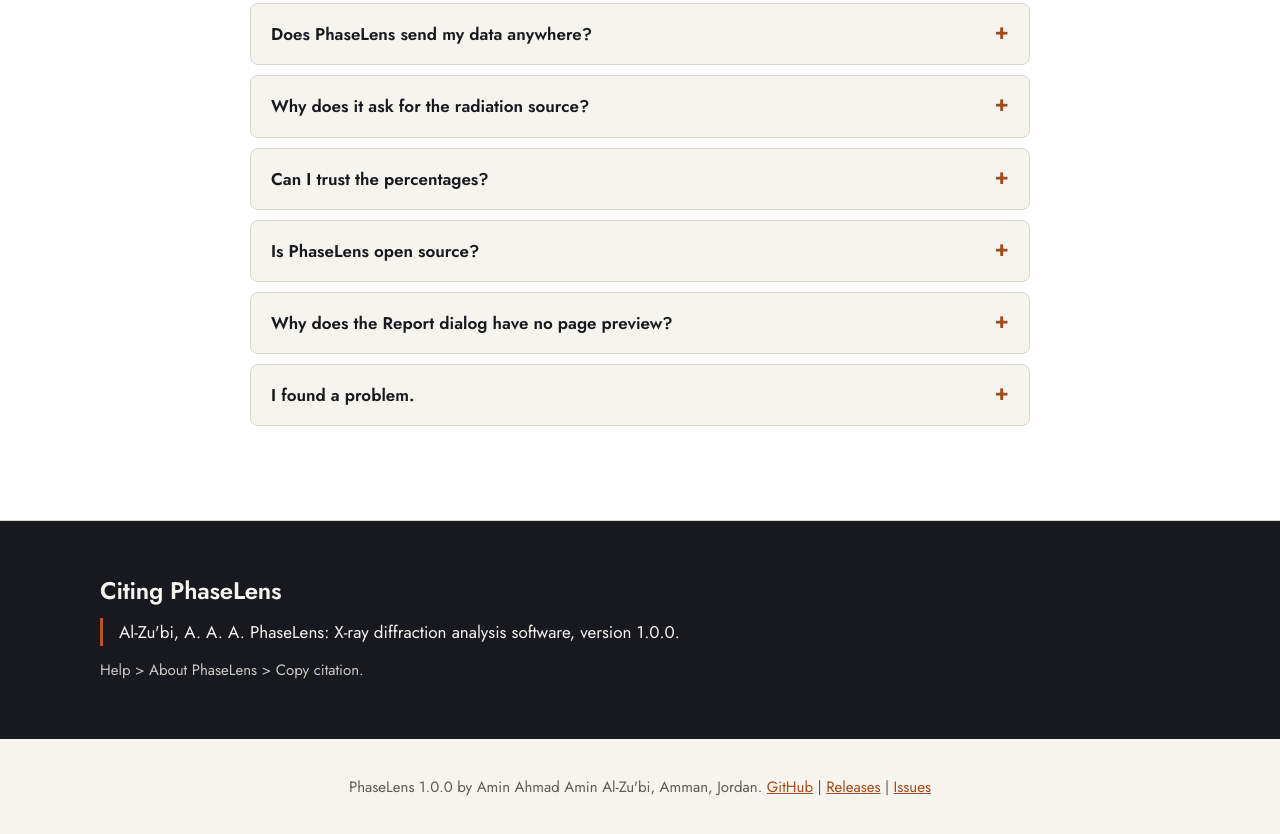
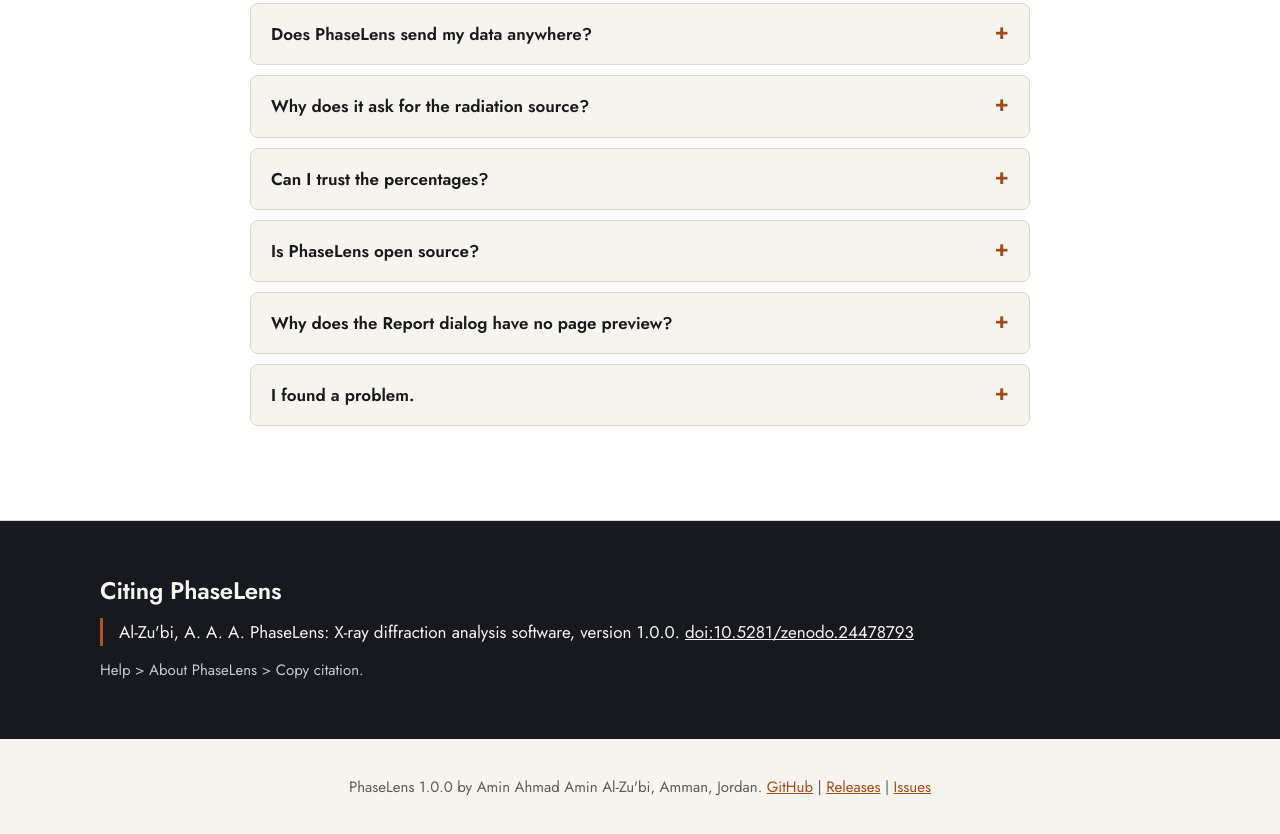
Before and after one commit to ameenalzubi0-bit/PhaseLens-releases, a plain HTML site: page index.html in a window 1280 px wide. Shown: the part 7950-8784 px from the top of the page. Drawn offline with nearby package versions, Linux system fonts and the light colour scheme.

Commit message:
Add Zenodo DOI to citation, README and site (#5)

```diff
--- a/index.html
+++ b/index.html
@@ -234,7 +234,7 @@ footer{padding:36px 0;color:var(--muted);font-size:15px;text-align:center}
 
 <div class="cite"><div class="wrap">
   <h2>Citing PhaseLens</h2>
-  <blockquote>Al-Zu'bi, A. A. A. PhaseLens: X-ray diffraction analysis software, version 1.0.0.</blockquote>
+  <blockquote>Al-Zu'bi, A. A. A. PhaseLens: X-ray diffraction analysis software, version 1.0.0. <a href="https://doi.org/10.5281/zenodo.24478793" style="color:inherit">doi:10.5281/zenodo.24478793</a></blockquote>
   <p>Help &gt; About PhaseLens &gt; Copy citation.</p>
 </div></div>
 
```
Also changed, not shown: 2 other files.
